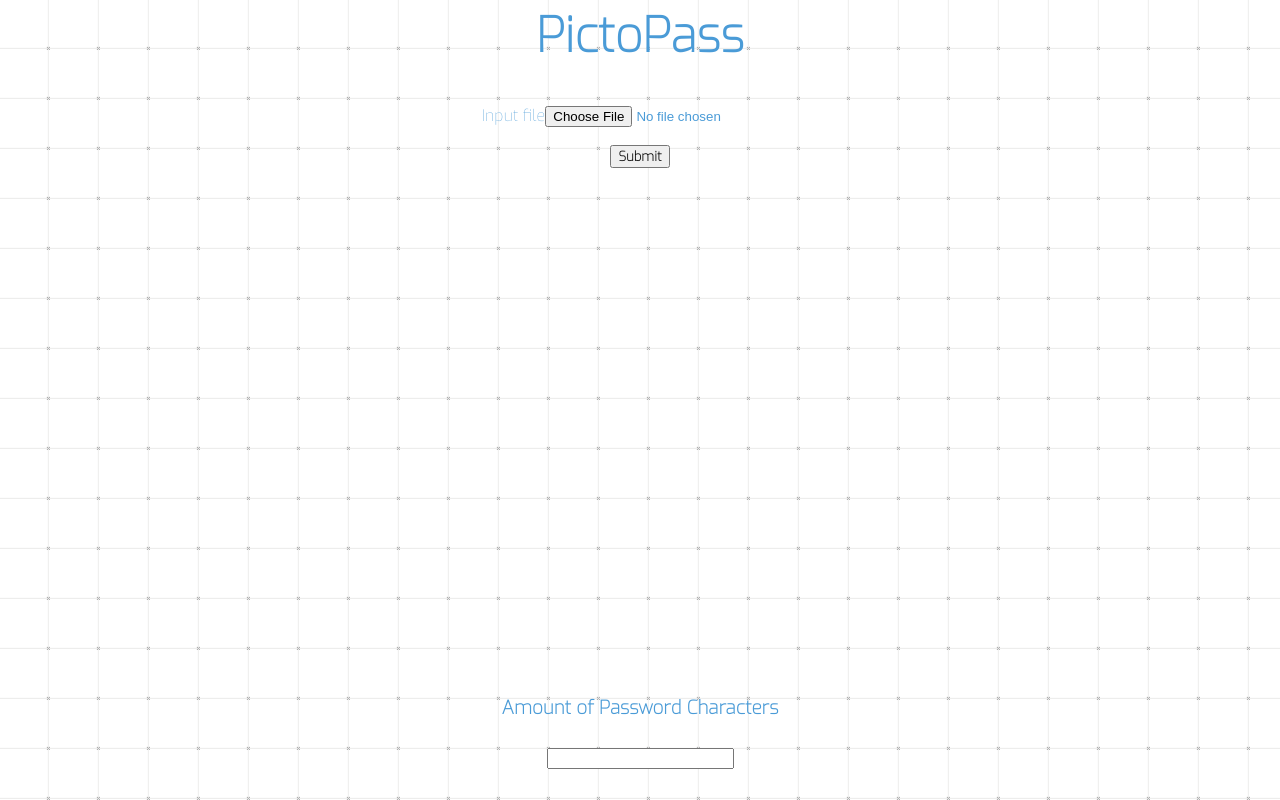
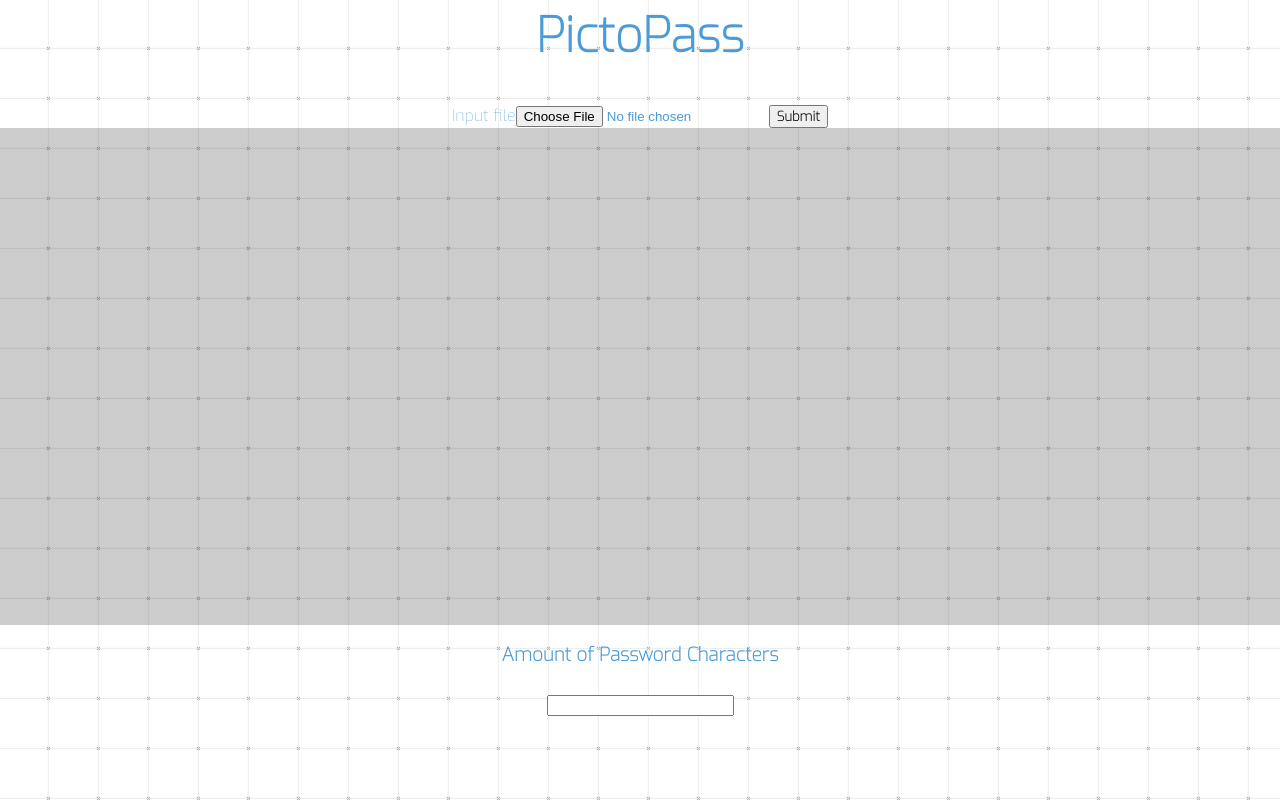
Before and after one commit to zbostock56/Pictopass, a React (Create React App) app in the folder Frontend/: page / in a window 1280 px wide. Built offline with nearby package versions, Linux system fonts and the light colour scheme.

Commit message:
Picture Frame

```diff
--- a/Frontend/src/App.js
+++ b/Frontend/src/App.js
@@ -28,7 +28,6 @@ class App extends React.Component {
       <div className="App">
         <h1>PictoPass</h1>
           <FileInput passLength={this.state.passLength} />
-          <br/>
           <PasswordParameters /*updateLength={this.updateLength}*/ />
       </div>
     );
--- a/Frontend/src/components/fileInput.js
+++ b/Frontend/src/components/fileInput.js
@@ -49,8 +49,8 @@ export default class FileInput extends React.Component {
   }
 
   render(){
-      return(
-        <div>
+    return(
+      <div>
         <form onSubmit={this.handleSubmit}>
             {/*<label id = "LableFileInput">
               Input File
@@ -65,7 +65,6 @@ export default class FileInput extends React.Component {
                 Input file
                 <input id="image_input" type = "file" onChange = {this.handleChange}/>
             </label>
-            <p>{this.state.password}</p>
 
             {/* Submit Button */}
           <input
@@ -74,7 +73,10 @@ export default class FileInput extends React.Component {
             value = "Submit"
           />
         </form>
-        <img id = "InputedPicture" src={this.state.file}></img>
+        <div className="picture_frame">
+          <img id="InputedPicture" src={this.state.file}></img>
+        </div>
+        <p className="output">{this.state.password}</p>
       </div>
     )
   }
--- a/Frontend/src/styles/Global.css
+++ b/Frontend/src/styles/Global.css
@@ -45,3 +45,12 @@ h1 {
   font-weight: bold;
   align-items: center;
 }
+
+.picture_frame {
+  background-color: rgba(0.5, 0.5, 0.5, 0.2);
+}
+
+.output {
+  margin-top: 1rem;
+  margin-bottom: 0px;
+}
```
